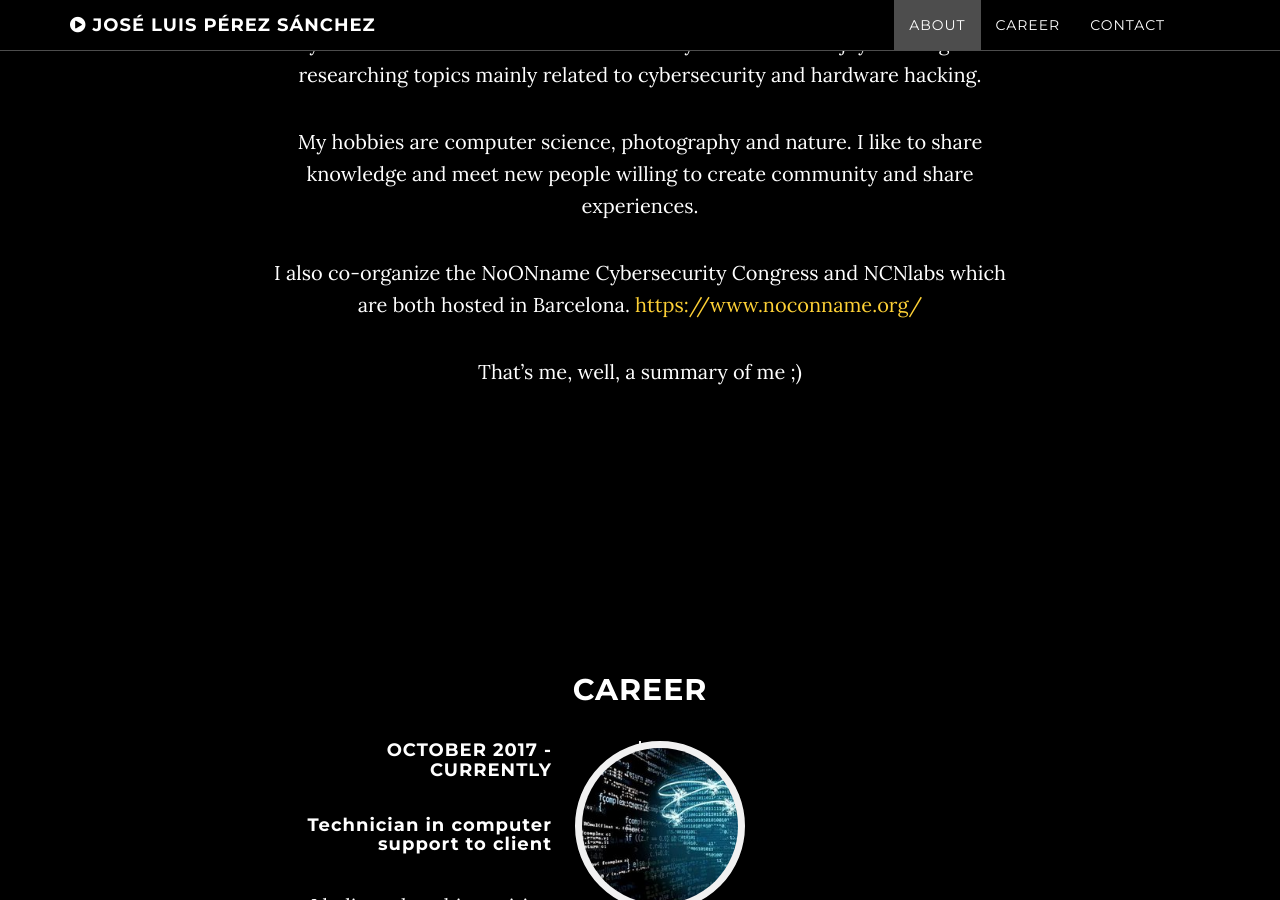
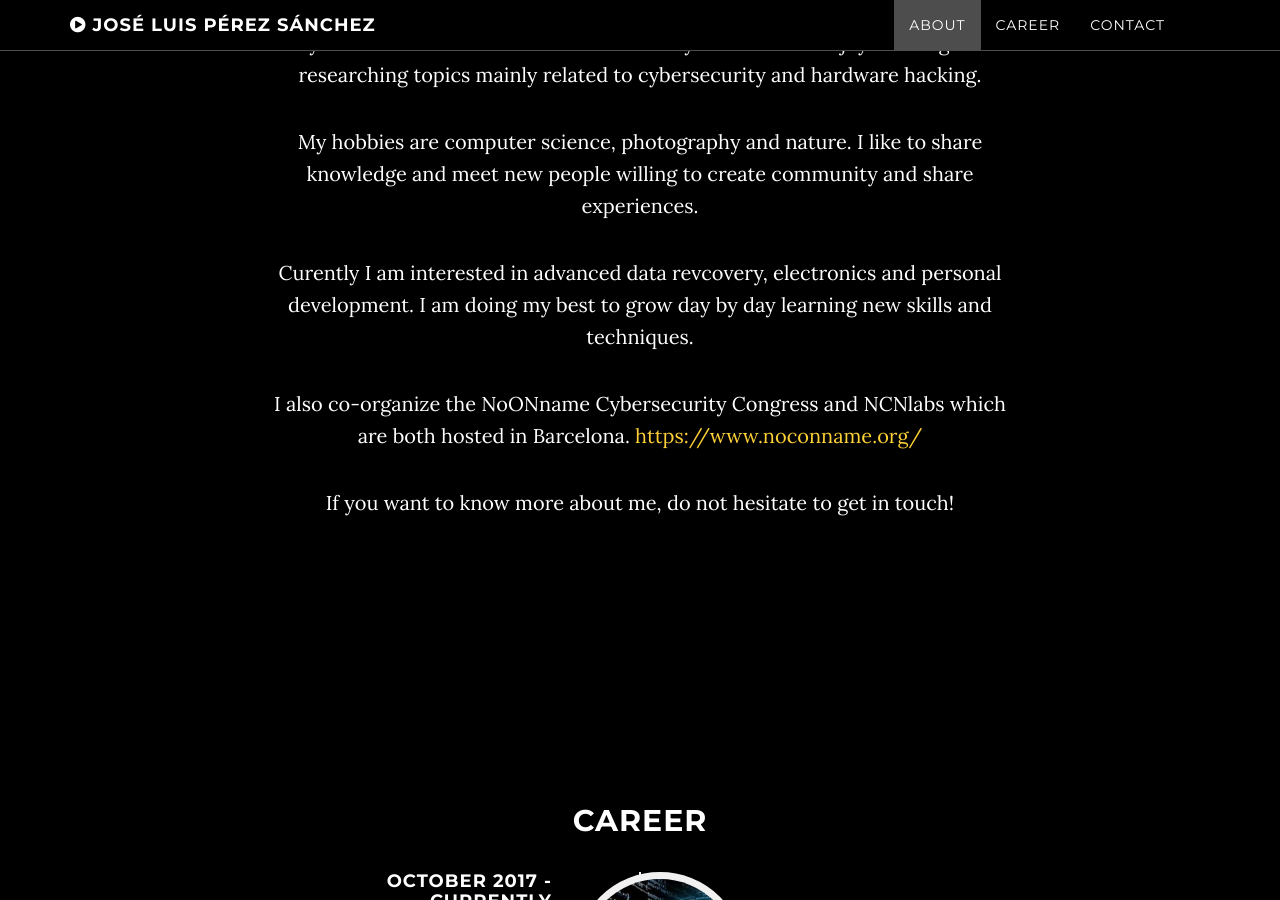
Before and after one commit to joluper/joluper.github.io, a Jekyll site: the page built from index.html, in a window 1280 px wide and 900 px high, scrolled down 1191 px. Built offline with Jekyll 4.4.1, drawn with Linux system fonts in a browser that asks for light colours.

Commit message:
Update about.html

```diff
--- a/about.html
+++ b/about.html
@@ -9,6 +9,8 @@ My name is José Luis Pérez. I am curious by nature and I enjoy learning and re
 
 My hobbies are computer science, photography and nature. I like to share knowledge and meet new people willing to create community and share experiences.
 
+Curently I am interested in advanced data revcovery, electronics and personal development. I am doing my best to grow day by day learning new skills and techniques.
+
 I also co-organize the NoONname Cybersecurity Congress and NCNlabs which are both hosted in Barcelona. [https://www.noconname.org/](https://www.noconname.org/)
 
-That's me, well, a summary of me ;)
+If you want to know more about me, do not hesitate to get in touch!
```
